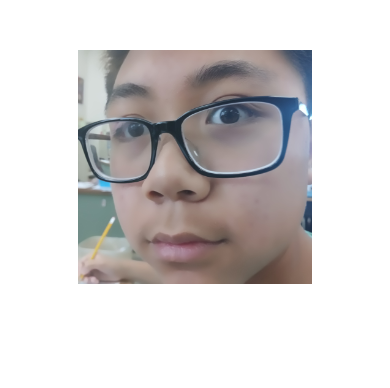
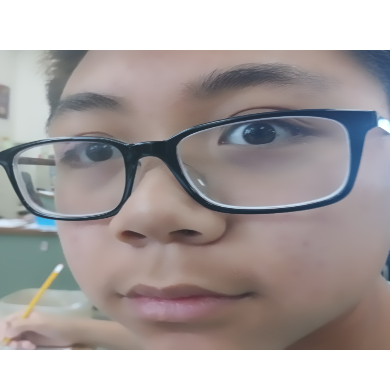
Before and after one commit to SomehwhatGarnd/GrandGamering, a plain HTML site: page index.html in a window 390 px wide. Drawn offline with Linux system fonts and the light colour scheme.

Commit message:
Update index.html

```diff
--- a/index.html
+++ b/index.html
@@ -2,7 +2,6 @@
 <html lang="en">
 <head>
   <meta charset="UTF-8">
-  <meta name="viewport" content="width=device-width, initial-scale=1.0">
   <title>GrandGamering</title>
   <style>
     body {
@@ -12,13 +11,8 @@
     }
     img {
       margin-top: 50px;
-      max-width: 80%;
-      height: auto;
-    }
-    @media (max-width: 400px) {
-      img {
-        max-width: 60%;
-      }
+      width: 400px;
+      height: 300px;
     }
   </style>
 </head>
```
